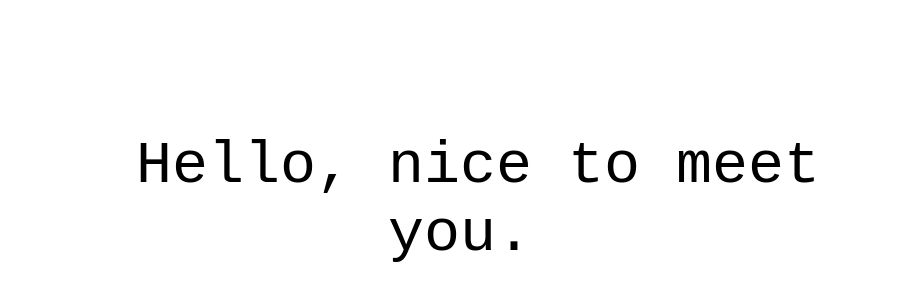
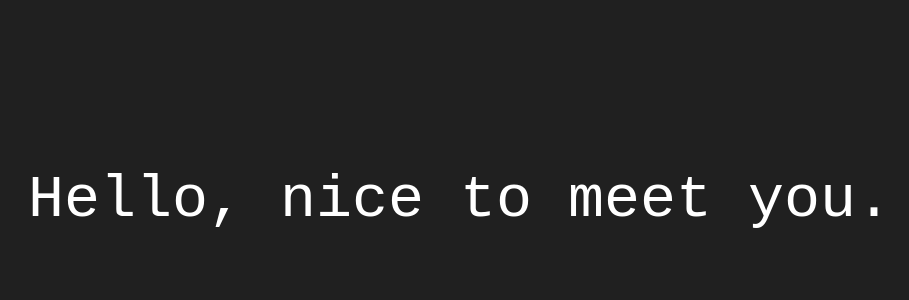
Before and after one commit to etdong/eric-website, a React (Create React App) app: page / in a window 1280 px wide. Shown: the part 200-500 px from the top of the page, without its empty margins (162-1071 px from the left). Built offline with nearby package versions, Linux system fonts and the light colour scheme.

Commit message:
added second page

```diff
--- a/package.json
+++ b/package.json
@@ -11,6 +11,8 @@
     "gh-pages": "^6.1.1",
     "react": "^18.2.0",
     "react-dom": "^18.2.0",
+    "react-intersection-observer": "^9.8.2",
+    "react-render-if-visible": "^2.1.1",
     "react-scripts": "^5.0.1",
     "react-type-animation": "^3.2.0",
     "web-vitals": "^2.1.4",
--- a/src/App.css
+++ b/src/App.css
@@ -1,21 +1,34 @@
 .App {
+	background-color: #202020;
+	display: flex;
+	flex-wrap: wrap;
+	justify-content: center;
+	align-items: center;
+}
+
+.page {
 	height: 100vh;
 	width: 100vw;
 	display: flex;
-	color: black;
 	font-size: 5vmin;
 	font-family: 'Courier New', Courier, monospace;
 	justify-content: center;
 	align-items: center;
     margin: 0;
-	overflow-x: hidden;
-	overflow-y: scroll;
 }
 
-.landing-wrapper{
-	width: 70%;
-	background-color: white;
-	border-color: black;
+/* first page */
+
+.App::-webkit-scrollbar {
+	display: none;
+	-ms-overflow-style: none;
+  	scrollbar-width: none;
+	overflow-x: hidden;
+  }
+
+.text-wrapper{
+	width: 80%;
+	color: white;
 	text-align: center;
 }
 
@@ -25,7 +38,7 @@
 	animation: jumpInfinite 2.5s infinite;
 }
 
-  .down-arrow:after {
+.down-arrow:after {
 	content: "    ";
 	position: absolute;
 	top: 12px;
@@ -36,9 +49,10 @@
 	border-right: 2px solid;
 	transform: rotateZ(45deg);
 	opacity: 50%;
-  }
+	border-color: white;
+}
 
-  @keyframes jumpInfinite {
+@keyframes jumpInfinite {
 	0% {
 		margin-top: -10px;
 		opacity: 0%;
@@ -60,4 +74,15 @@
 		margin-top: -10px;
 		opacity: 0%;
 	}
-  }
+}
+
+  /* second page */
+.intro-wrapper{
+	color: white;
+	position: absolute;
+}
+
+.intro-text {
+	position: absolute;
+
+}
--- a/src/App.js
+++ b/src/App.js
@@ -1,16 +1,30 @@
 import './App.css';
 import { TypeAnimation } from 'react-type-animation';
-import React, { useState, useEffect } from 'react';
+import React, { useRef, useState, useEffect } from 'react';
+import { useInView } from 'react-intersection-observer';
 
 function App() {
 
-  const text = () => {
+  /* intersection observer */
+  const obs = new IntersectionObserver((items) => {
+    items.forEach((entry) => {
+        if (entry.rendered === false) {
+            entry.setRendered(true);
+        }
+    })
+  })
+
+  const hiddenElements = document.querySelectorAll('.hidden');
+  hiddenElements.forEach((el) => obs.observe(el))
+
+
+  const typingFunc = (text, delay) => {
     return (
       <TypeAnimation
         sequence={[
           ' ',
-          3000,
-          "Hello, nice to meet you."
+          delay,
+          text
         ]}
           wrapper="span"
           cursor={true}
@@ -19,33 +33,47 @@ function App() {
     )
   }
 
-  function DelayedComponent() {
+  function DelayedComponent(component, delay) {
     const [rendered, setRendered] = useState(false);
 
     useEffect(() => {
       const timer = setTimeout(() => {
         setRendered(true);
-      }, 5000);
+      }, delay);
 
       return () => clearTimeout(timer);
-    }, []);
+    }, [delay]);
 
     return (
       <div>
-        {rendered && <div className='down-arrow'></div>}
+        {rendered && component}
       </div>
     );
   }
 
+  const downarrow = () => {
+    return (<div className='down-arrow'></div>)
+  }
+
+  const myRef = useRef()
+
+
   return (
-    <div className="App">
-      <div className='landing-wrapper'>
-        {text()}
+    <div className='App'>
+      <div className="page">
+        <div className='text-wrapper'>
+          {typingFunc("Hello, nice to meet you.", 2500)}
+        </div>
+        <div className='down-arrow-wrapper'>
+          {DelayedComponent(downarrow(), 5000)}
+        </div>
       </div>
-      <div className='down-arrow-wrapper'>
-        {DelayedComponent()}
+      <div className='page'>
+        <div ref={myRef} className='intro-wrapper'>
+        </div>
       </div>
     </div>
+
   );
 }
 
```
Also changed, not shown: 2 other files (tests, documents, lock files or other folders).
